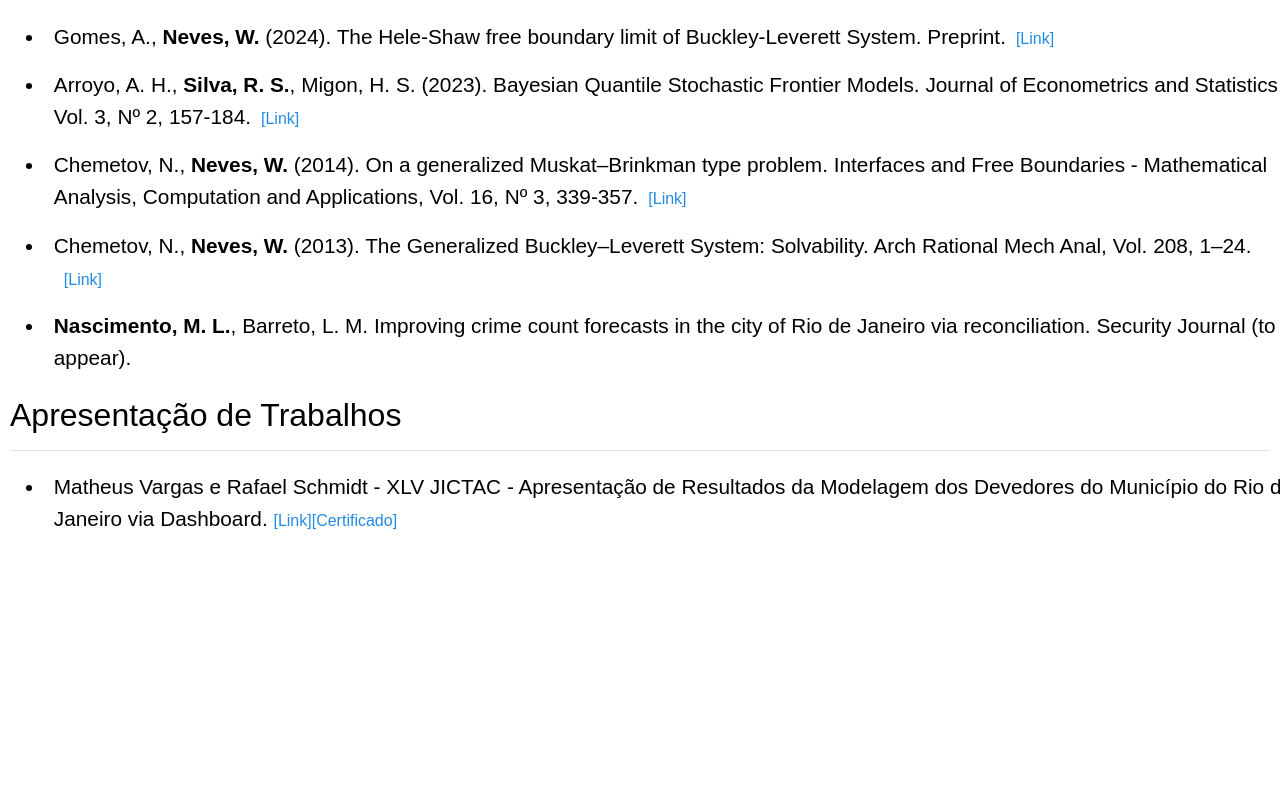
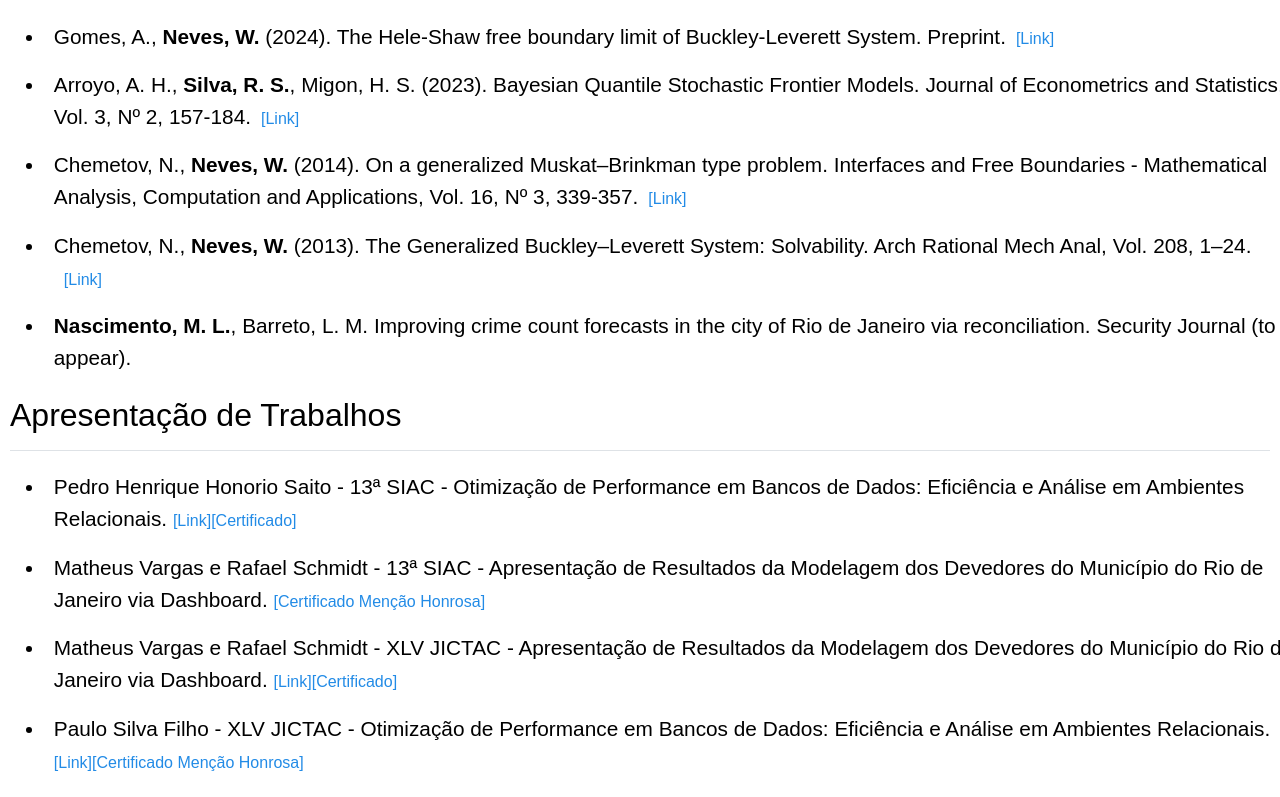
Before and after one commit to LAMDEC/lamdec.github.io, a React (Vite) app: page /#/Artigos in a window 1280 px wide. Shown: the part 321-1118 px from the top of the page. Before the commit the page ends 877 px from the top, so only its background shows below. Built offline with nearby package versions, Linux system fonts and the light colour scheme.

Commit message:
adiciona mais trabalhos

```diff
--- a/src/ArtigosPage.tsx
+++ b/src/ArtigosPage.tsx
@@ -124,7 +124,16 @@ export function ArtigosPage() {
       <Divider mt="xs" mb="lg" />
       <List fz="1.3rem" lh={"lg"} withPadding spacing={"md"}>
         <List.Item>
-          Matheus Vargas e Rafael Schmidt - XLV JICTAC - Apresentação de Resultados da Modelagem dos Devedores do Município do Rio de Janeiro via Dashboard. <Anchor target="_blank" href="public/apresentacoes/mateus-rafael-XLVJICTAC/eposter.png">[Link]</Anchor><Anchor target="_blank" href="public/apresentacoes/mateus-rafael-XLVJICTAC/certificado.pdf">[Certificado]</Anchor>
+          Pedro Henrique Honorio Saito - 13ª SIAC - Otimização de Performance em Bancos de Dados: Eficiência e Análise em Ambientes Relacionais. <Anchor target="_blank" href="https://drive.google.com/file/d/1mWK84madhURTvbNIqAA9ylGMDGG4Neeg/view?usp=drive_link">[Link]</Anchor><Anchor target="_blank" href="https://drive.google.com/file/d/1v0VChhazyQeTdg0XBQKJH55Mrm2qVzek/view?usp=drive_link">[Certificado]</Anchor>
+        </List.Item>
+        <List.Item>
+          Matheus Vargas e Rafael Schmidt - 13ª SIAC - Apresentação de Resultados da Modelagem dos Devedores do Município do Rio de Janeiro via Dashboard. <Anchor target="_blank" href="https://drive.google.com/file/d/1wblxR3UwLtPrmQj7ADkZMg85eFMpeVes/view?usp=drive_link">[Certificado Menção Honrosa]</Anchor>
+        </List.Item>
+        <List.Item>
+          Matheus Vargas e Rafael Schmidt - XLV JICTAC - Apresentação de Resultados da Modelagem dos Devedores do Município do Rio de Janeiro via Dashboard. <Anchor target="_blank" href="https://drive.google.com/file/d/15Ku6KBH7c6KZcL6OIM2LmsPlFJOSS-qf/view?usp=drive_link">[Link]</Anchor><Anchor target="_blank" href="https://drive.google.com/file/d/1QknnYo26qtsCuUWuKcm76i1mBkb5ieP-/view?usp=drive_link">[Certificado]</Anchor>
+        </List.Item>
+        <List.Item>
+          Paulo Silva Filho - XLV JICTAC - Otimização de Performance em Bancos de Dados: Eficiência e Análise em Ambientes Relacionais. <Anchor target="_blank" href="https://drive.google.com/file/d/1WWNX5NWuJwGf4M-Wn5bC1cnNjDwoAhSp/view?usp=drive_link">[Link]</Anchor><Anchor target="_blank" href="https://drive.google.com/file/d/1y1HpbbeX6pTOiXoAtxYmIZ8cml0MrL86/view?usp=drive_link">[Certificado Menção Honrosa]</Anchor>
         </List.Item>
       </List>
     </Content>
```
Also changed, not shown: public/apresentacoes/mateus-rafael-XLVJICTAC/eposter.png (deleted), 1 other file (tests, documents, lock files or other folders).
